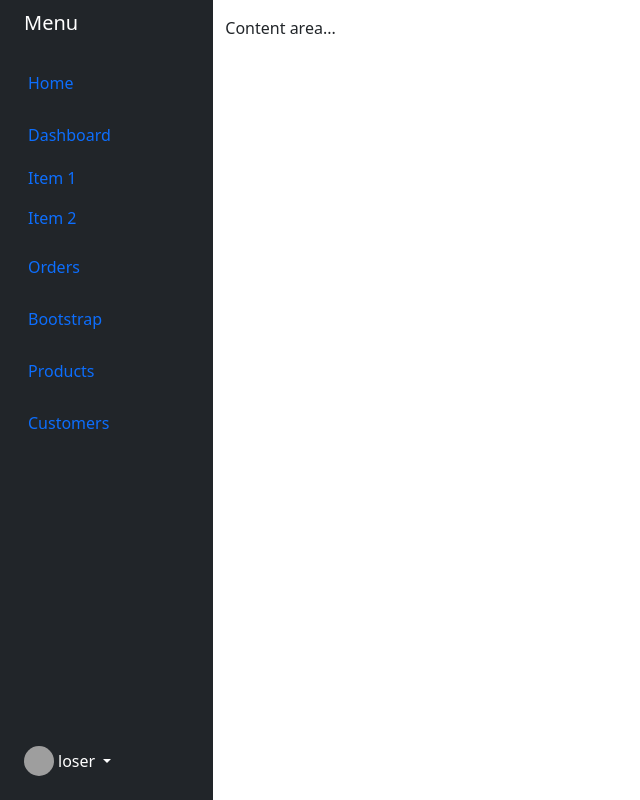
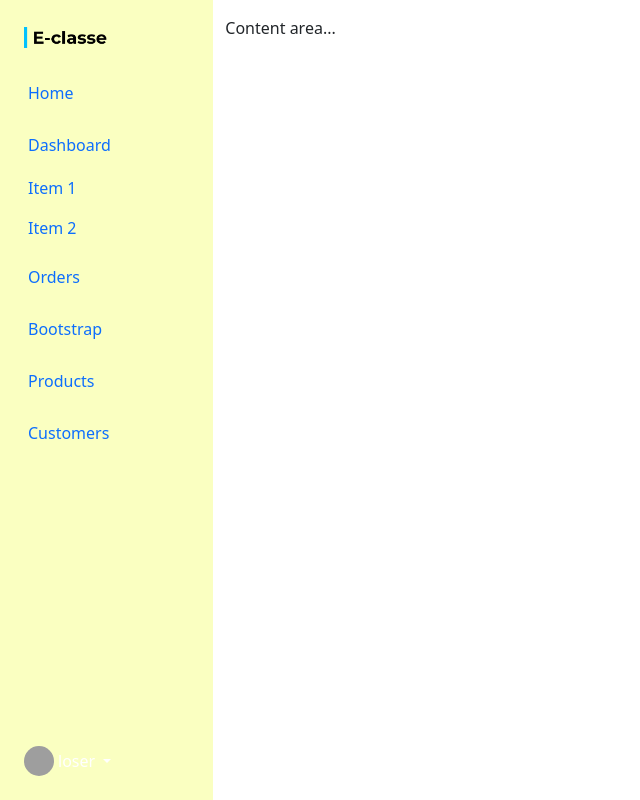
Before and after one commit to KhadijaMakkaoui/E-learning-Application, a PHP site: page /dashHome.html in a window 1280 px wide. Shown: the whole page, without its empty margins (0-640 px from the left). Run offline with PHP 8.4, Linux system fonts and the light colour scheme; grey boxes are pictures that could not be loaded.

Commit message:
Ajouter une sidebar contenant l'image de logo et le liens des autre pages et l'image de l'admin et son nom

```diff
--- a/dashHome.html
+++ b/dashHome.html
@@ -6,18 +6,21 @@
     <meta name="viewport" content="width=device-width, initial-scale=1.0">
     <title>Document</title>
     <link rel="stylesheet" href="style.css">
-    <link rel="stylesheet" href="./bootsrap/css/bootstrap.min.css">
-    <link href="https://cdn.jsdelivr.net/npm/bootstrap@5.0.2/dist/css/bootstrap.min.css" rel="stylesheet" integrity="sha384-EVSTQN3/azprG1Anm3QDgpJLIm9Nao0Yz1ztcQTwFspd3yD65VohhpuuCOmLASjC" crossorigin="anonymous">
+    <link rel="stylesheet" href="/bootsrap/css/bootstrap.min.css">
+    <!-- <link href="https://cdn.jsdelivr.net/npm/bootstrap@5.0.2/dist/css/bootstrap.min.css" rel="stylesheet" integrity="sha384-EVSTQN3/azprG1Anm3QDgpJLIm9Nao0Yz1ztcQTwFspd3yD65VohhpuuCOmLASjC" crossorigin="anonymous"> -->
 
 </head>
 <body>
 <div class="container-fluid">
     <div class="row flex-nowrap">
-        <div class="col-auto col-md-3 col-xl-2 px-sm-2 px-0 bg-dark">
+        <div class="col-auto col-md-3 col-xl-2 px-sm-2 px-0 background-sidebar">
             <div class="d-flex flex-column align-items-center align-items-sm-start px-3 pt-2 text-white min-vh-100">
-                <a href="/" class="d-flex align-items-center pb-3 mb-md-0 me-md-auto text-white text-decoration-none">
-                    <span class="fs-5 d-none d-sm-inline">Menu</span>
-                </a>
+
+                        <div class="mb-3 mt-3">
+                            <img src="./images/logo_eclass.png" class="img-fluid w-50" id="img-logo" alt="logo" />
+                        </div>
+
+
                 <ul class="nav nav-pills flex-column mb-sm-auto mb-0 align-items-center align-items-sm-start" id="menu">
                     <li class="nav-item">
                         <a href="#" class="nav-link align-middle px-0">
@@ -99,8 +102,7 @@
     </div>
 </div>
 
-
-    <script src="./bootsrap/js/bootstrap.min.js"></script>
-    <script src="https://cdn.jsdelivr.net/npm/bootstrap@5.0.2/dist/js/bootstrap.bundle.min.js" integrity="sha384-MrcW6ZMFYlzcLA8Nl+NtUVF0sA7MsXsP1UyJoMp4YLEuNSfAP+JcXn/tWtIaxVXM" crossorigin="anonymous"></script>
+    <script src="/bootsrap/js/bootstrap.min.js"></script>
+    <!-- <script src="https://cdn.jsdelivr.net/npm/bootstrap@5.0.2/dist/js/bootstrap.bundle.min.js" integrity="sha384-MrcW6ZMFYlzcLA8Nl+NtUVF0sA7MsXsP1UyJoMp4YLEuNSfAP+JcXn/tWtIaxVXM" crossorigin="anonymous"></script> -->
 </body>
 </html>
--- a/index.html
+++ b/index.html
@@ -14,7 +14,7 @@
 </head>
 
 <body>
-    <div class="background-gradient vh-100">
+    <div class="background-gradient vh-100" style="overflow: hidden;">
         <div class="row justify-content-center align-content-center vh-100">
             <form class="rounded-3 col-10 col-md-5 col-lg-4 px-4 bg-white">
                 <div class="mb-3 mt-3">
@@ -54,8 +54,8 @@
         </div>
     </div>
 
-    <script src="./bootsrap/js/bootstrap.min.js"></script>
-    <script src="https://cdn.jsdelivr.net/npm/bootstrap@5.0.2/dist/js/bootstrap.bundle.min.js" integrity="sha384-MrcW6ZMFYlzcLA8Nl+NtUVF0sA7MsXsP1UyJoMp4YLEuNSfAP+JcXn/tWtIaxVXM" crossorigin="anonymous"></script>
+    <script src="/bootsrap/js/bootstrap.min.js"></script>
+    <!-- <script src="https://cdn.jsdelivr.net/npm/bootstrap@5.0.2/dist/js/bootstrap.bundle.min.js" integrity="sha384-MrcW6ZMFYlzcLA8Nl+NtUVF0sA7MsXsP1UyJoMp4YLEuNSfAP+JcXn/tWtIaxVXM" crossorigin="anonymous"></script> -->
 
 </body>
 
--- a/style.css
+++ b/style.css
@@ -1,11 +1,6 @@
-*{
-    margin: 0;
-    padding: 0;
-    list-style: none;
-    box-sizing: border-box;
-    overflow: hidden;
-}
 .background-gradient{
     background: linear-gradient(69.66deg, #00C1FE 19.39%, #FAFFC1 96.69%);
-
 }
+.background-sidebar{
+    background-color: #FAFFC1;
+}
```
